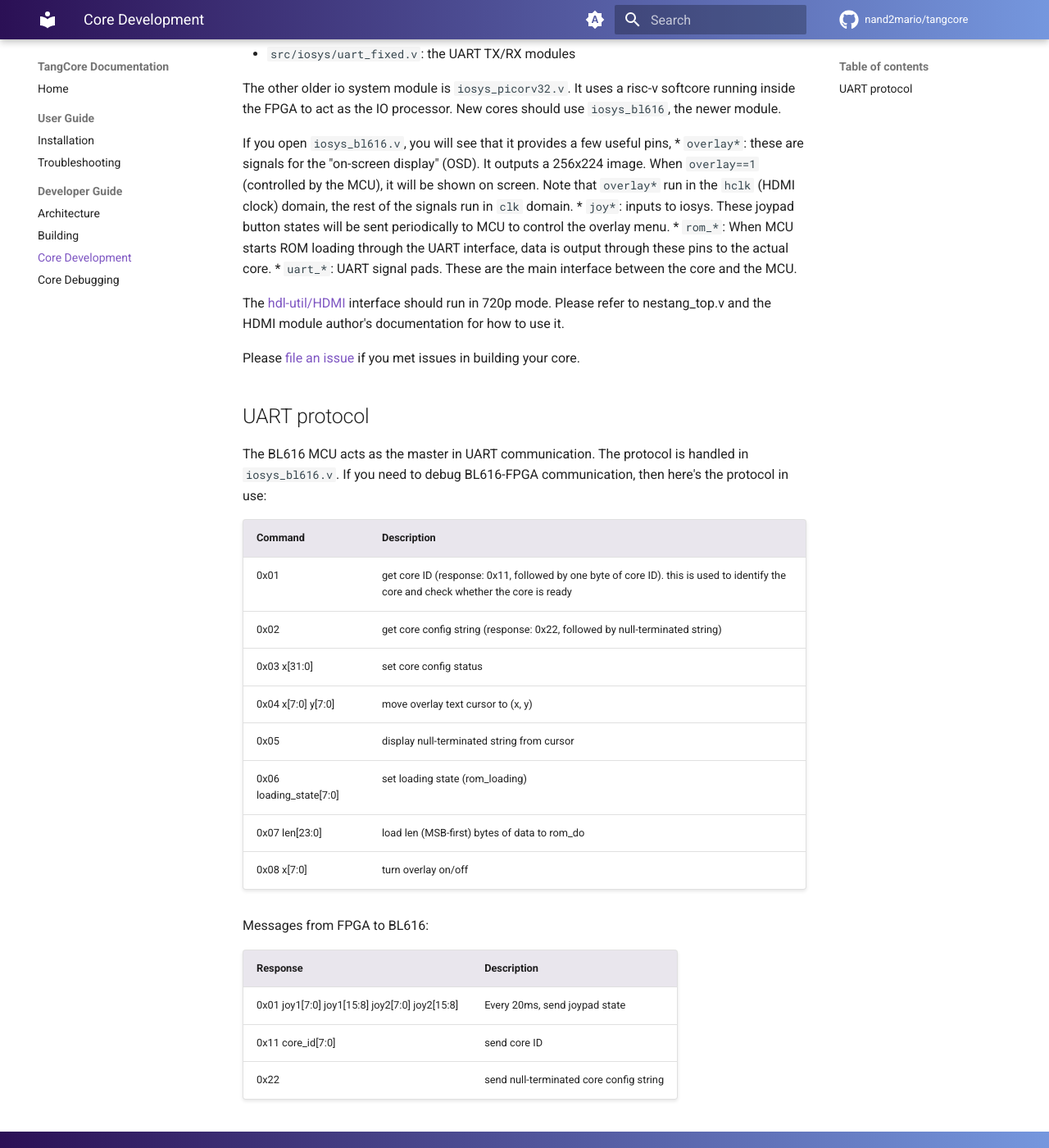
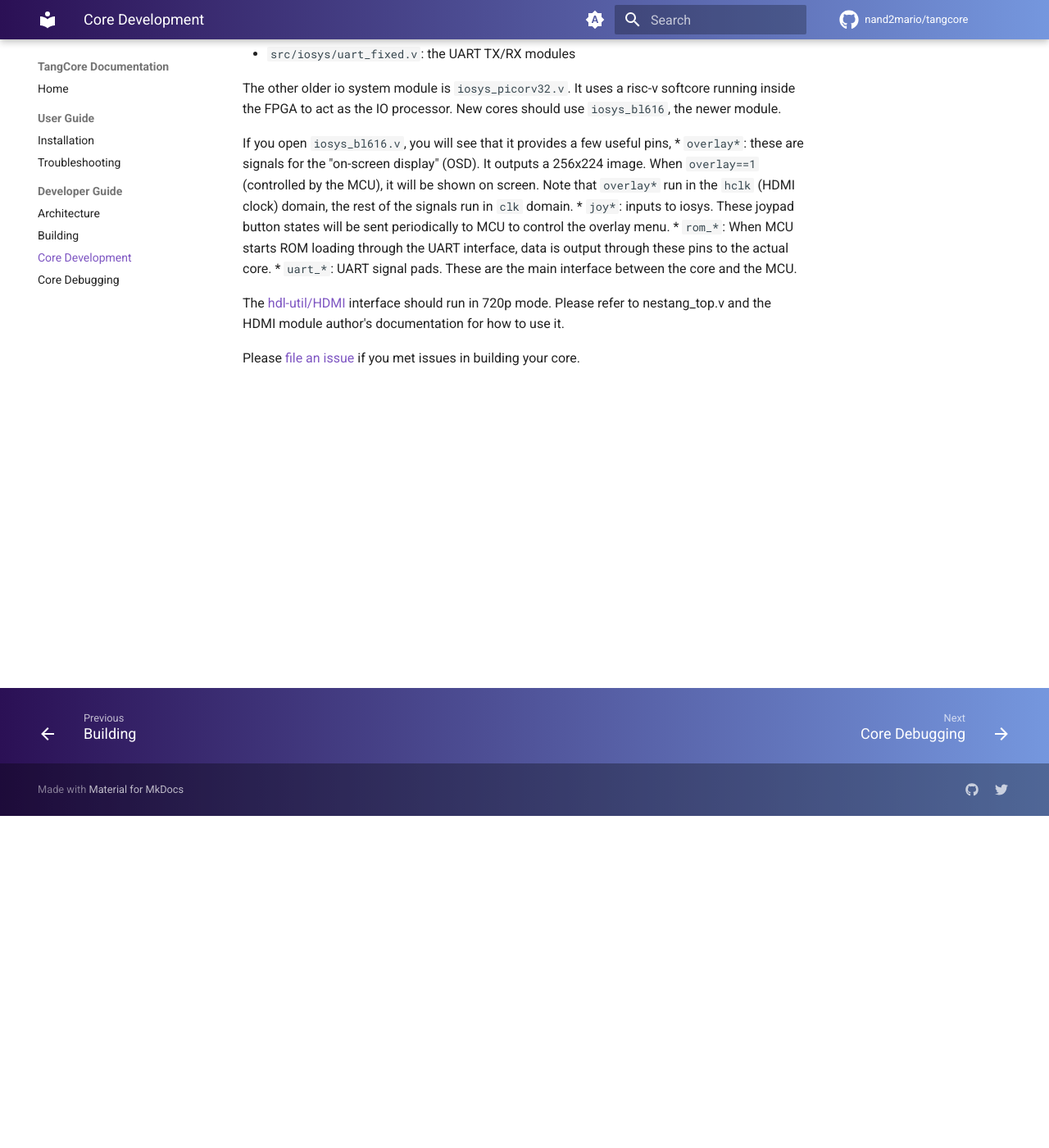
Before and after one commit to DeanoC/tangcore, an MkDocs documentation site: the page built from docs/dev-guide/core-development.md, in a window 1280 px wide and 1400 px high, scrolled down 405 px. Shown: the whole window at 82% size. Built offline with MkDocs 1.6.1 and Material for MkDocs 9.7.7, drawn with Linux system fonts in a browser that asks for light colours; comment, search, counter and statistics services are not loaded.

Commit message:
doc updates

```diff
--- a/docs/dev-guide/core-development.md
+++ b/docs/dev-guide/core-development.md
@@ -19,26 +19,3 @@ If you open `iosys_bl616.v`, you will see that it provides a few useful pins,
 The [hdl-util/HDMI](https://github.com/hdl-util/hdmi) interface should run in 720p mode. Please refer to nestang_top.v and the HDMI module author's documentation for how to use it.
 
 Please [file an issue](https://github.com/nand2mario/tangcore/issues) if you met issues in building your core.
-
-## UART protocol
-
-The BL616 MCU acts as the master in UART communication. The protocol is handled in `iosys_bl616.v`. If you need to debug BL616-FPGA communication, then here's the protocol in use:
-
-| Command | Description |
-|-----|-----|
-| 0x01|get core ID (response: 0x11, followed by one byte of core ID). this is used to identify the core and check whether the core is ready|
-|0x02|get core config string (response: 0x22, followed by null-terminated string)|
-|0x03 x[31:0]|set core config status|
-|0x04 x[7:0] y[7:0]|move overlay text cursor to (x, y)|
-|0x05 <string>|display null-terminated string from cursor|
-|0x06 loading_state[7:0]|set loading state (rom_loading)|
-|0x07 len[23:0] <data>|load len (MSB-first) bytes of data to rom_do|
-|0x08 x[7:0]|turn overlay on/off|
-
-Messages from FPGA to BL616:
-
-| Response | Description |
-|-----|-----|
-| 0x01 joy1[7:0] joy1[15:8] joy2[7:0] joy2[15:8]|     Every 20ms, send joypad state|
-|0x11 core_id[7:0]|send core ID|
-|0x22 <string>|send null-terminated core config string|
```
Also changed, not shown: README.md (+1 -1 lines), docs/dev-guide/building.md (+1 -1 lines), docs/dev-guide/core-debugging.md (+3 -3 lines).
